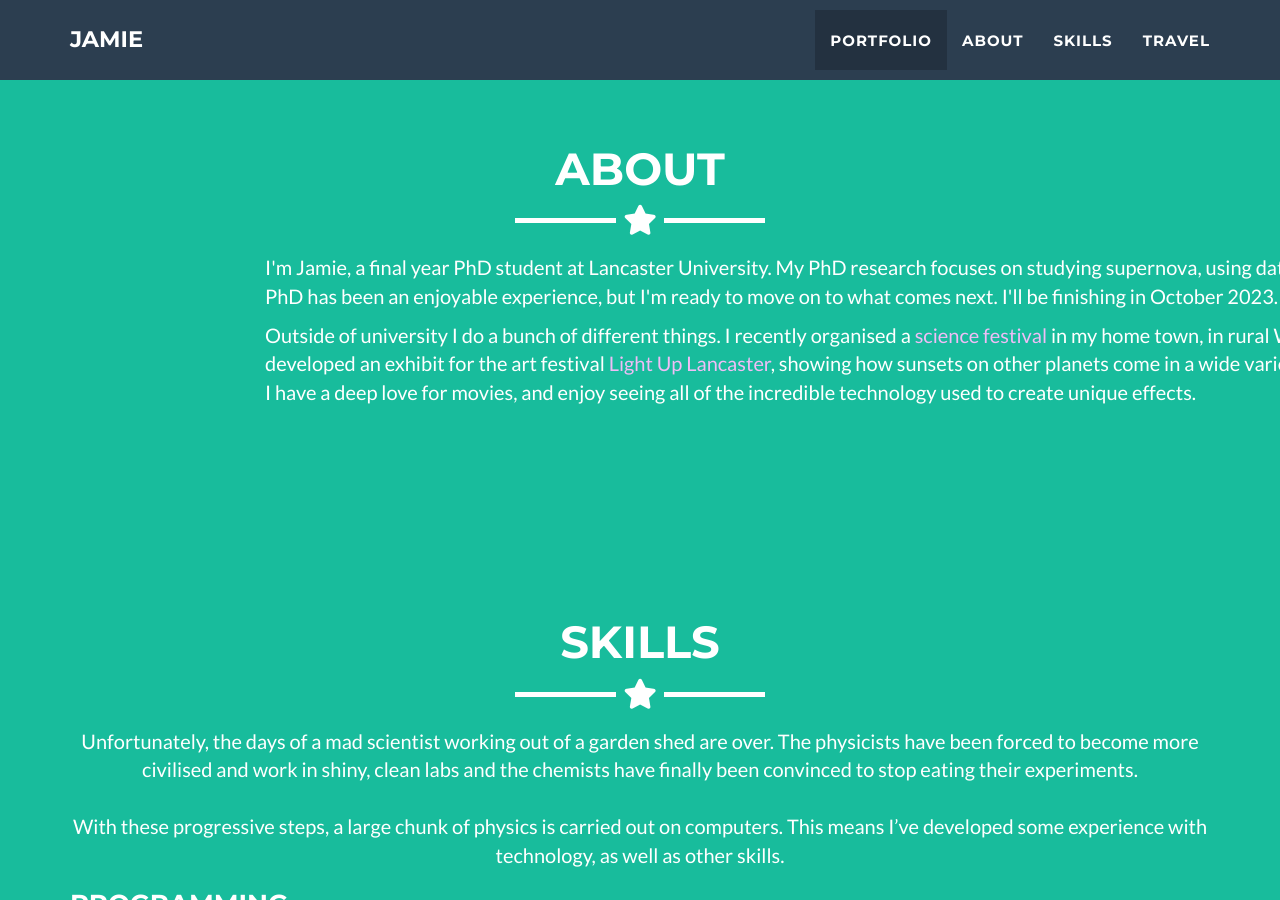
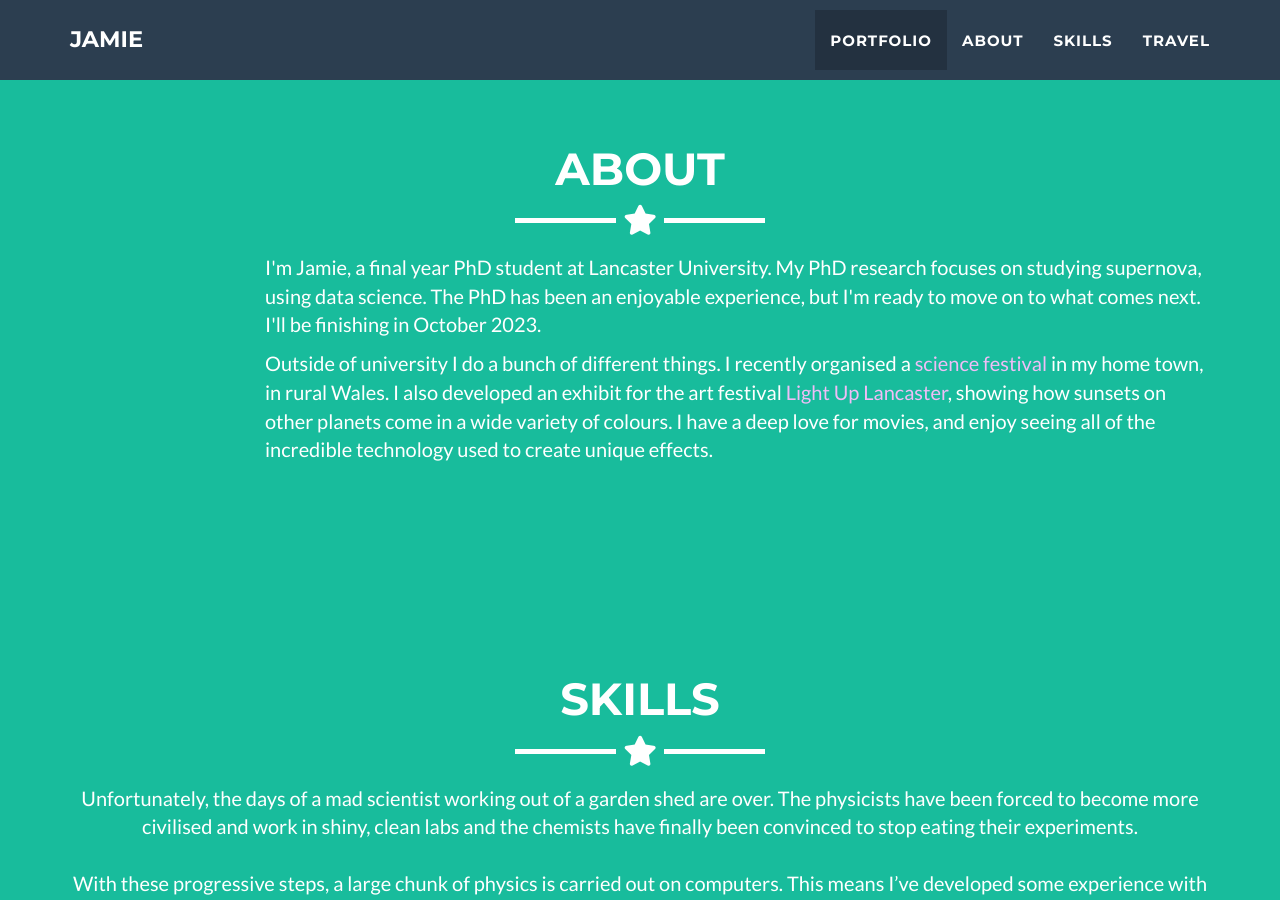
Before and after one commit to jamiedumayne/jamiedumayne.github.io, a Jekyll site: the page built from _posts/2014-07-18-project-1.markdown, in a window 1280 px wide and 900 px high, scrolled down 1628 px. Built offline with Jekyll 4.4.1, drawn with Linux system fonts in a browser that asks for light colours.

Commit message:
Update about.html

```diff
--- a/_includes/about.html
+++ b/_includes/about.html
@@ -8,7 +8,7 @@
       </div>
     </div>
     <div class="row">
-      <div class="col-lg-12 col-lg-offset-2">
+      <div class="col-lg-10 col-lg-offset-2">
         <p>I'm Jamie, a final year PhD student at Lancaster University. My PhD research focuses on studying supernova, using data science. The PhD has been an enjoyable experience, but I'm ready to move on to what comes next. I'll be finishing in October 2023.</p>
         <p>Outside of university I do a bunch of different things. I recently organised a <a href="https://www.instagram.com/p/Ciu7TJus1Ff/" target=_blank> science festival</a> in my home town, in rural Wales. I also developed an exhibit for the art festival <a href="https://www.lightuplancaster.co.uk/artworks/kaleidoscope-of-sunsets/" target=_blank>Light Up Lancaster</a>, showing how sunsets on other planets come in a wide variety of colours. I have a deep love for movies, and enjoy seeing all of the incredible technology used to create unique effects.</p>
       </div>
```
